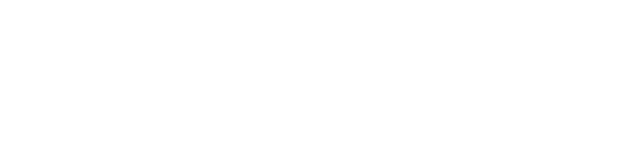
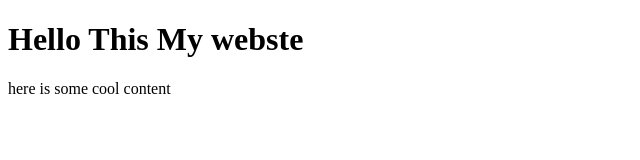
Before and after one commit to FezziCode/Test-Repo, a plain HTML site: page index.html in a window 1280 px wide. Shown: the whole page, without its empty margins (0-640 px from the left). Drawn offline with Linux system fonts and the light colour scheme.

Commit message:
added content to html file

```diff
--- a/index.html
+++ b/index.html
@@ -6,6 +6,8 @@
     <title>Document</title>
 </head>
 <body>
+    <h1>Hello This My webste</h1>
+    <p>here is some cool content </p>
 
 </body>
 </html>
```
